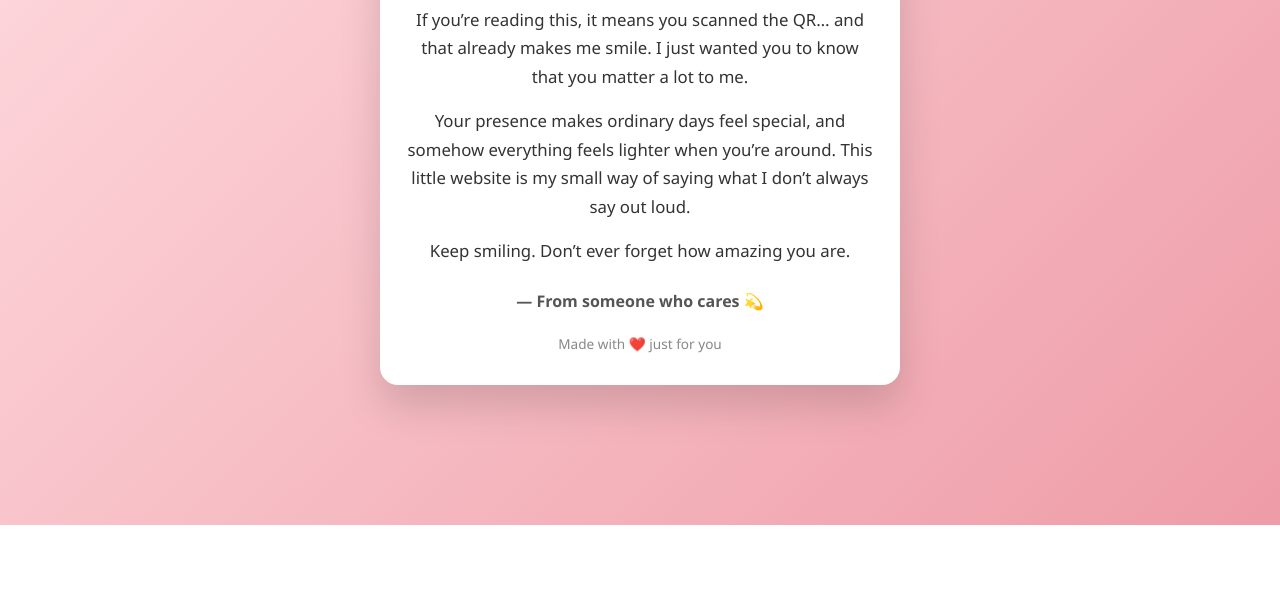
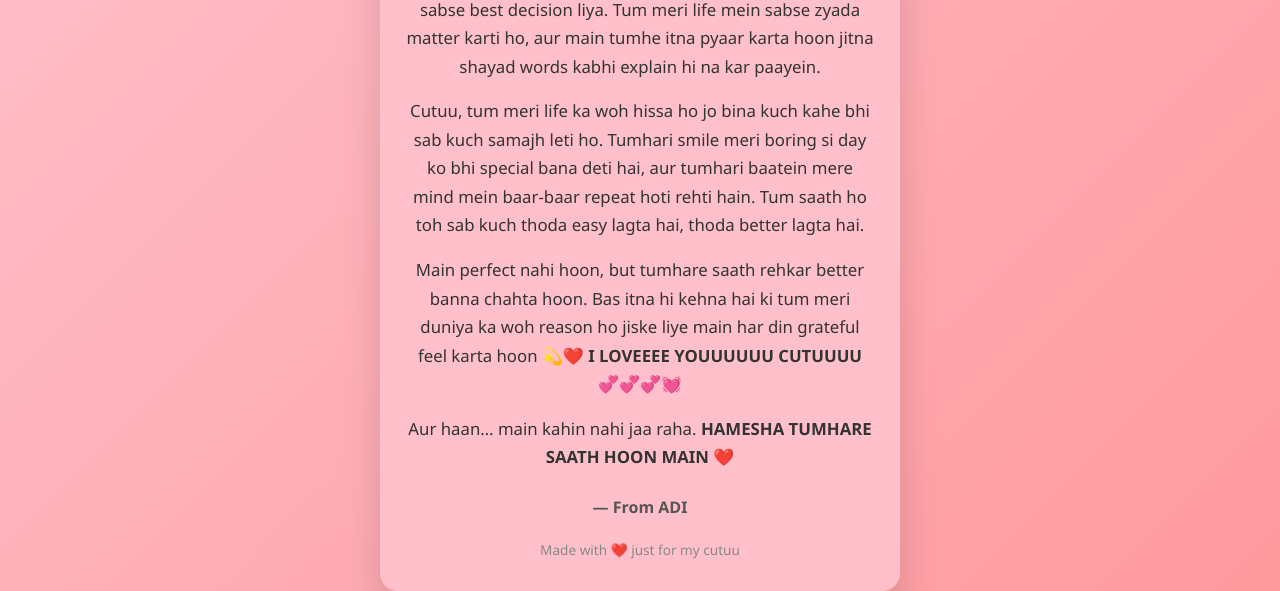
Before and after one commit to advikmathur88-star/C, a plain HTML site: page index.html in a window 1280 px wide. Shown: the part 275-866 px from the top of the page. Before the commit the page ends 800 px from the top, so only its background shows below. Drawn offline with Linux system fonts and the light colour scheme.

Commit message:
Add files via upload

```diff
--- a/index.html
+++ b/index.html
@@ -4,8 +4,12 @@
   <meta charset="UTF-8" />
   <meta name="viewport" content="width=device-width, initial-scale=1.0" />
   <title>A Letter Just for You ❤️</title>
+
   <style>
-    * { box-sizing: border-box; }
+    * {
+      box-sizing: border-box;
+    }
+
     body {
       margin: 0;
       min-height: 100vh;
@@ -13,72 +17,101 @@
       align-items: center;
       justify-content: center;
       font-family: 'Segoe UI', Tahoma, Geneva, Verdana, sans-serif;
-      background: linear-gradient(135deg, #ffdde1, #ee9ca7);
+      background: linear-gradient(135deg, #ffc1cc, #ff9a9e); /* PINK BACKGROUND */
     }
+
     .card {
-      background: white;
+      background: pink;
       width: 90%;
       max-width: 520px;
       padding: 28px 26px 32px;
       border-radius: 18px;
-      box-shadow: 0 20px 40px rgba(0,0,0,0.15);
+      box-shadow: 0 20px 40px rgba(0, 0, 0, 0.15);
       text-align: center;
       animation: fadeIn 1.2s ease;
     }
+
     h1 {
       margin-top: 0;
       color: #e63946;
       font-size: 2rem;
     }
+
     .heart {
       font-size: 2.2rem;
       animation: pulse 1.4s infinite;
     }
+
     p {
       color: #333;
       font-size: 1.05rem;
       line-height: 1.7;
       margin: 16px 0;
     }
+
     .from {
       margin-top: 24px;
       font-weight: 600;
       color: #555;
     }
+
     footer {
       margin-top: 22px;
       font-size: 0.85rem;
       color: #888;
     }
+
     @keyframes pulse {
       0% { transform: scale(1); }
       50% { transform: scale(1.15); }
       100% { transform: scale(1); }
     }
+
     @keyframes fadeIn {
       from { opacity: 0; transform: translateY(20px); }
       to { opacity: 1; transform: translateY(0); }
     }
   </style>
 </head>
+
 <body>
   <div class="card">
     <div class="heart">❤️</div>
-    <h1>Hey You</h1>
+
+    <h1>Hello Cutuu</h1>
+
     <p>
-      If you’re reading this, it means you scanned the QR… and that already
-      makes me smile. I just wanted you to know that you matter a lot to me.
+      Soo… agar tum yeh padh paa rahe ho, toh iska matlab tumne mera QR scan kar liya hai 🥹
+      Pehle toh — <strong>HAPPY VALENTINE’S DAY CUTUU 💞💞</strong>
     </p>
+
     <p>
-      Your presence makes ordinary days feel special, and somehow everything
-      feels lighter when you’re around. This little website is my small way of
-      saying what I don’t always say out loud.
+      12th September 2025 meri life ka woh din hai jab maine sabse best decision liya.
+      Tum meri life mein sabse zyada matter karti ho, aur main tumhe itna pyaar karta hoon
+      jitna shayad words kabhi explain hi na kar paayein.
     </p>
+
     <p>
-      Keep smiling. Don’t ever forget how amazing you are.
+      Cutuu, tum meri life ka woh hissa ho jo bina kuch kahe bhi sab kuch samajh leti ho.
+      Tumhari smile meri boring si day ko bhi special bana deti hai, aur tumhari baatein
+      mere mind mein baar-baar repeat hoti rehti hain.
+      Tum saath ho toh sab kuch thoda easy lagta hai, thoda better lagta hai.
     </p>
-    <div class="from">— From someone who cares 💫</div>
-    <footer>Made with ❤️ just for you</footer>
+
+    <p>
+      Main perfect nahi hoon, but tumhare saath rehkar better banna chahta hoon.
+      Bas itna hi kehna hai ki tum meri duniya ka woh reason ho jiske liye main har din
+      grateful feel karta hoon 💫❤️
+      <strong>I LOVEEEE YOUUUUUU CUTUUUU 💞💞💞💓</strong>
+    </p>
+
+    <p>
+      Aur haan… main kahin nahi jaa raha.
+      <strong>HAMESHA TUMHARE SAATH HOON MAIN ❤️</strong>
+    </p>
+
+    <div class="from">— From ADI</div>
+    <footer>Made with ❤️ just for my cutuu</footer>
   </div>
 </body>
 </html>
```
